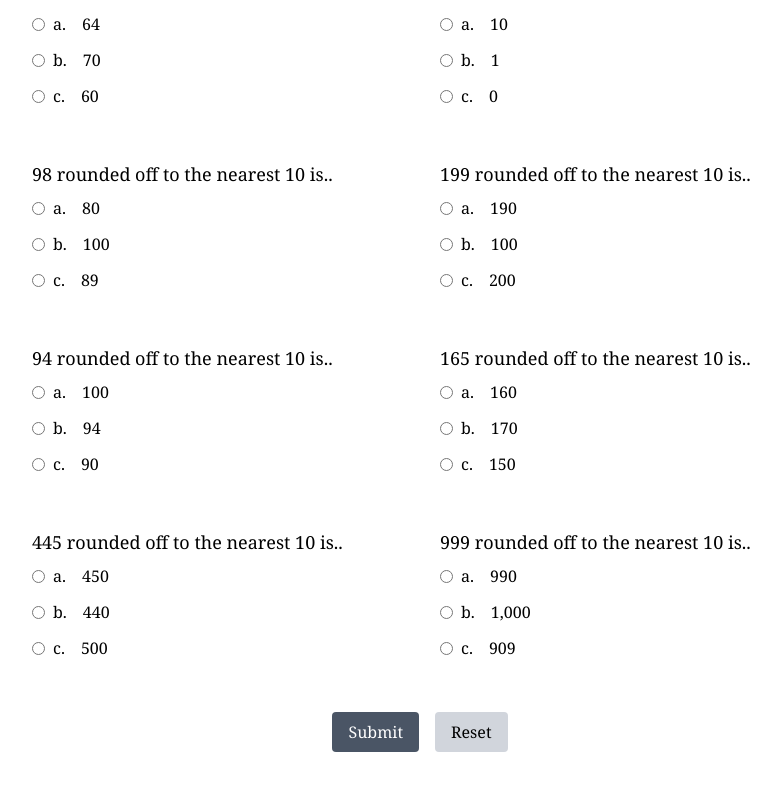
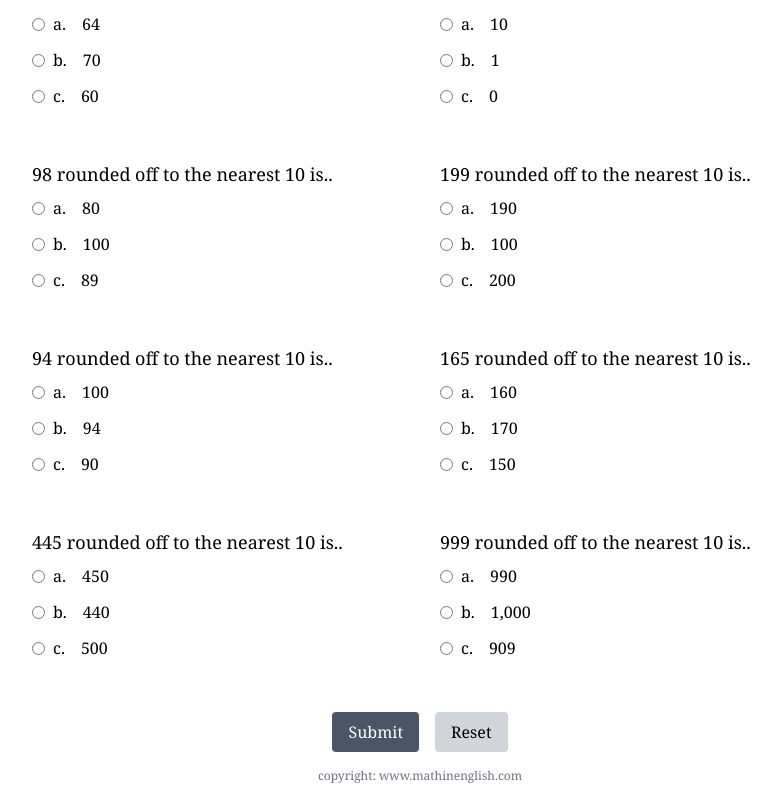
Before and after one commit to lilhalzy/math-worksheet, a React (Vite) app: page / in a window 1280 px wide. Shown: the part 576-1372 px from the top of the page, without its empty margins (220-1001 px from the left). Before the commit the page ends 1340 px from the top, so only its background shows below. Built offline with nearby package versions, Linux system fonts and the light colour scheme.

Commit message:
feat: added footer

```diff
--- a/src/App.jsx
+++ b/src/App.jsx
@@ -160,6 +160,9 @@ const App = () => {
           </button>
         </div>
       </div>
+      <footer className="text-center text-xs mt-4 text-gray-500">
+        copyright: <a href="https://www.mathinenglish.com" target="_blank" rel="noopener noreferrer">www.mathinenglish.com</a>
+      </footer>
     </div>
   )
 }
```
